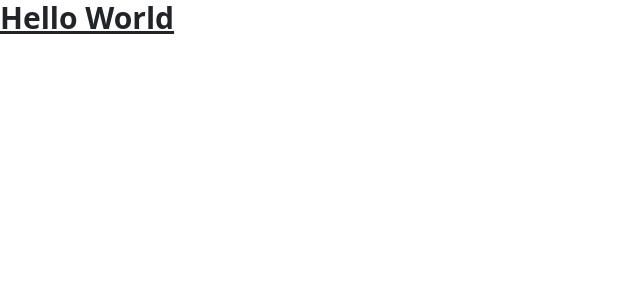
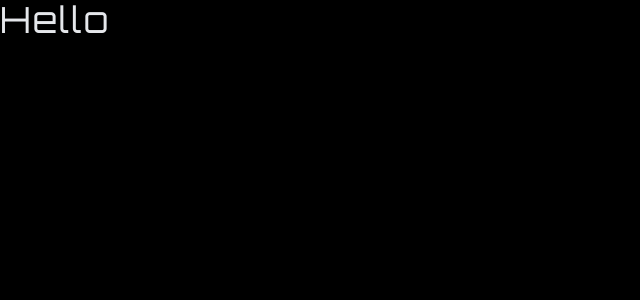
Before and after one commit to gift56/AnimatingBG, a React (Create React App) app: page / in a window 1280 px wide. Shown: the top 300 px of the page, without its empty margins (0-640 px from the left). Built offline with nearby package versions, Linux system fonts and the light colour scheme.

Commit message:
working on some stuff

```diff
--- a/src/App.js
+++ b/src/App.js
@@ -3,7 +3,7 @@ import React from "react";
 const App = () => {
   return (
     <div>
-      <h1 className="text-3xl font-bold underline">Hello World</h1>
+      <h1 className="text-4xl">Hello</h1>
     </div>
   );
 };
--- a/src/index.css
+++ b/src/index.css
@@ -1,3 +1,13 @@
+@import url("https://fonts.googleapis.com/css2?family=Orbitron:wght@400;500;600;700;800;900&display=swap");
+
 @tailwind base;
 @tailwind components;
 @tailwind utilities;
+
+@layer base {
+    * {
+        font-family: "Orbitron", sans-serif !important;
+        background: black;
+        @apply tracking-wider text-gray-200;
+    }
+}
```
